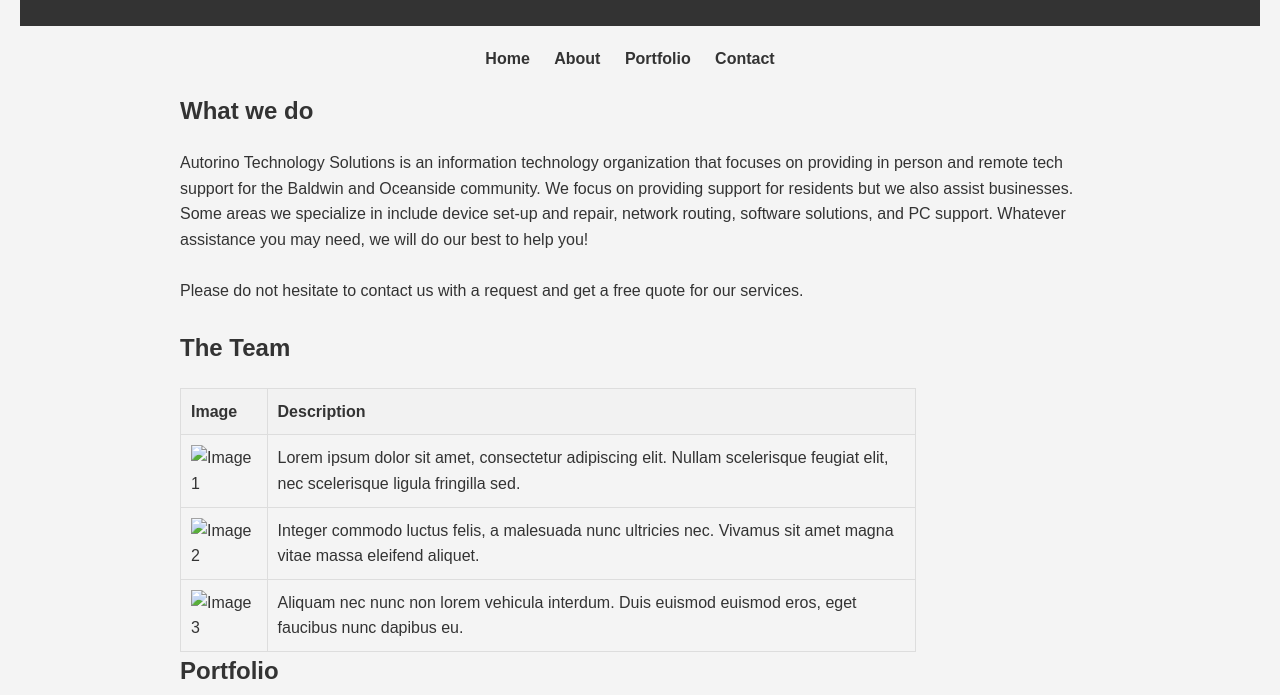
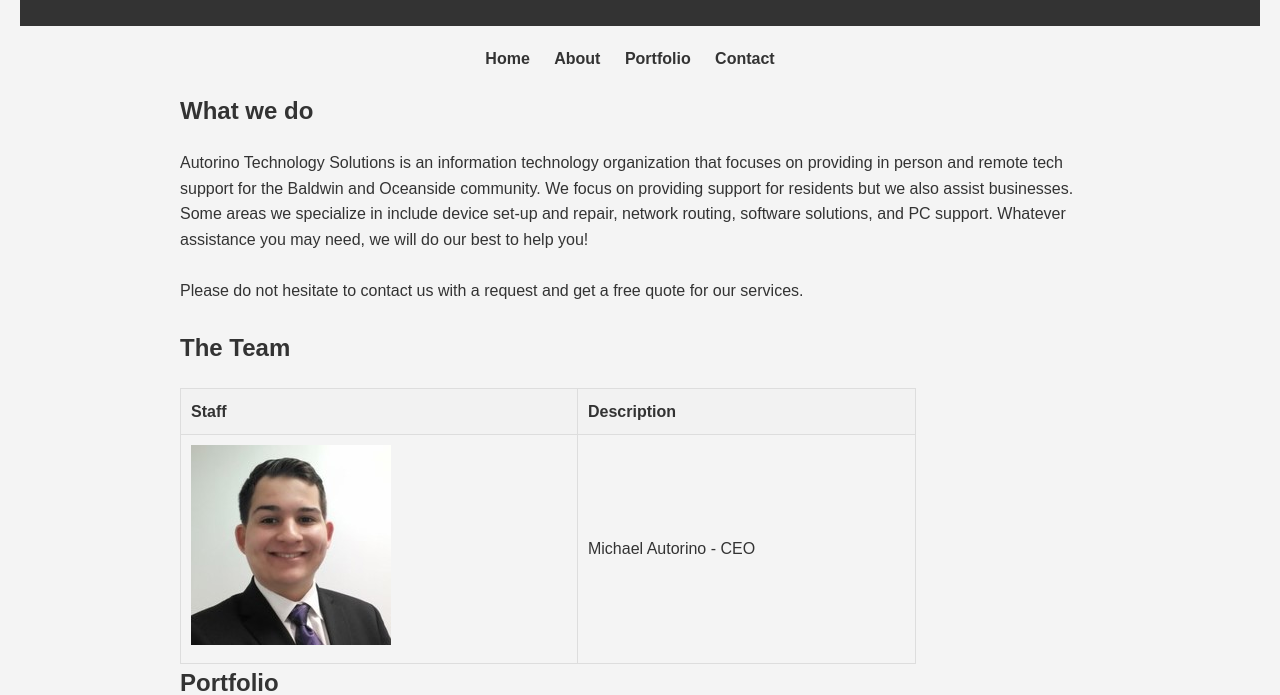
Before and after one commit to TheWildKing/TheWildKing.github.io, a plain HTML site: page index.html in a window 1280 px wide. Shown: the part 105-800 px from the top of the page. Drawn offline with Linux system fonts and the light colour scheme.

Commit message:
Staff Table

```diff
--- a/index.html
+++ b/index.html
@@ -125,21 +125,14 @@
 
       <table>
         <tr>
-            <th>Image</th>
+            <th>Staff</th>
             <th>Description</th>
         </tr>
         <tr>
-            <td><img src="image1.jpg" alt="Image 1"></td>
-            <td>Lorem ipsum dolor sit amet, consectetur adipiscing elit. Nullam scelerisque feugiat elit, nec scelerisque ligula fringilla sed.</td>
+            <td><img src="ma.jpg" alt="Michael Autorino"></td>
+            <td>Michael Autorino - CEO</td>
         </tr>
-        <tr>
-            <td><img src="image2.jpg" alt="Image 2"></td>
-            <td>Integer commodo luctus felis, a malesuada nunc ultricies nec. Vivamus sit amet magna vitae massa eleifend aliquet.</td>
-        </tr>
-        <tr>
-            <td><img src="image3.jpg" alt="Image 3"></td>
-            <td>Aliquam nec nunc non lorem vehicula interdum. Duis euismod euismod eros, eget faucibus nunc dapibus eu.</td>
-        </tr>
+
     </table>
 
 
```
Also changed, not shown: ma.jpg (added).
